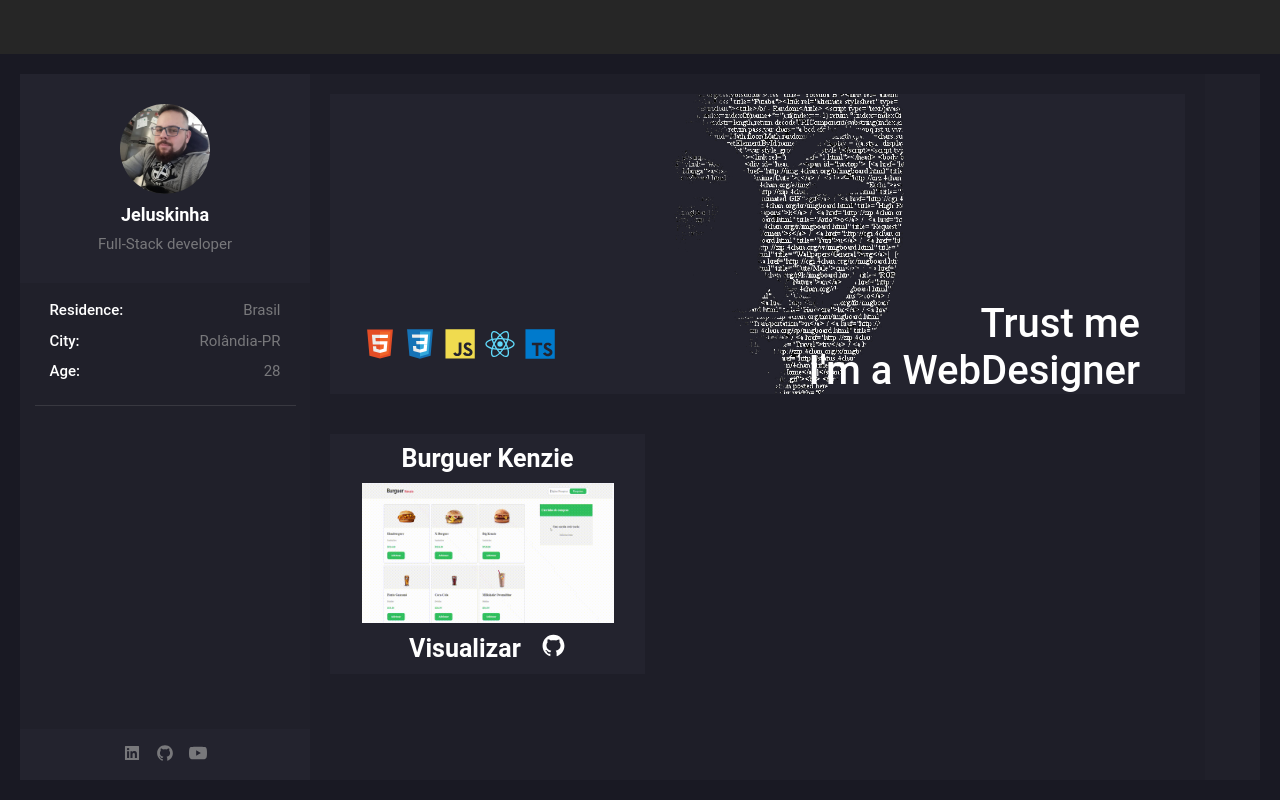
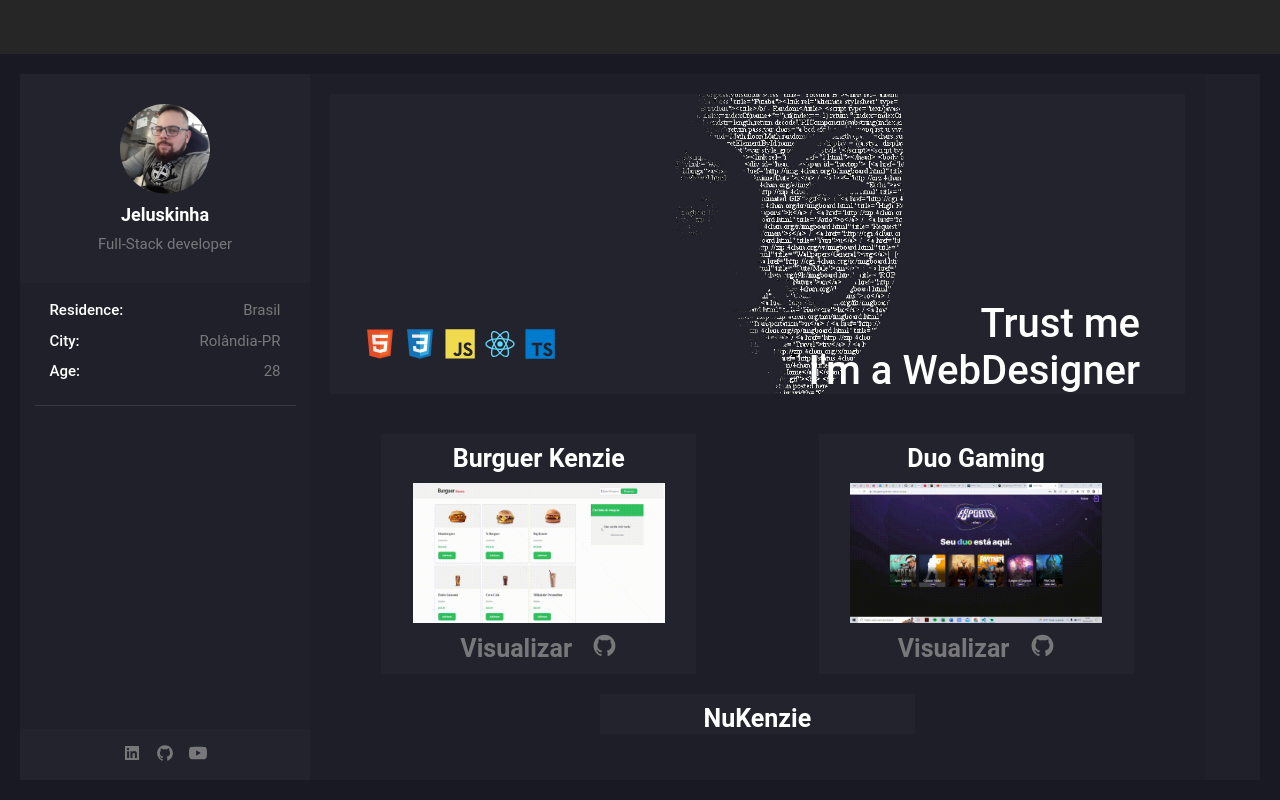
Before and after one commit to Jeluskinha/Portifolio, a React (Create React App) app: page / in a window 1280 px wide. Built offline with nearby package versions, Linux system fonts and the light colour scheme.

Commit message:
scrool de cards finalizado

```diff
--- a/src/components/Main/Section/ProjectsList/Project/styles.js
+++ b/src/components/Main/Section/ProjectsList/Project/styles.js
@@ -7,32 +7,38 @@ const ProjectStyle = styled.li`
   display: flex;
   flex-direction: column;
   justify-content: space-evenly;
-
-      h3{
+  margin: 0 auto;
+  h3 {
     font-size: var(--fontSize-Middle);
     color: var(--fontColor-1);
     text-align: center;
     font-weight: var(--fontWeight-Strong);
   }
-      figure{
+  figure {
     height: 140px;
     width: 80%;
     margin: 0 auto;
-        img{
+    img {
       height: 100%;
       width: 100%;
     }
   }
-      nav{
+  nav {
     display: flex;
     justify-content: center;
-        gap: 2rem ;
-        a{
+    gap: 2rem;
+    a {
       text-decoration: none;
-          color: var(--fontColor-1);
+      color: var(--fontColor-2);
       font-size: var(--fontSize-Middle);
       font-weight: var(--fontWeight-Strong);
       align-self: center;
+      &:hover {
+        color: var(--fontColor-1);
+      }
+    }
+    svg:hover {
+      color: var(--fontColor-1);
     }
   }
 `;
--- a/src/components/Main/Section/ProjectsList/index.jsx
+++ b/src/components/Main/Section/ProjectsList/index.jsx
@@ -2,6 +2,9 @@ import Project from "./Project";
 import ProjectListStyle from "./styles";
 
 import hamburgueria from "../../../../assets/gifs/hamburgueria.gif";
+import DuoGaming from "../../../../assets/gifs/DuoGaming.gif";
+import Nukenzie from "../../../../assets/gifs/NuKenzie.gif";
+import { useEffect, useState } from "react";
 
 const projects = [
   {
@@ -10,11 +13,31 @@ const projects = [
     vercel: "https://react-entrega-s1-hamburgueria-da-kenzie-jeluskinha.vercel.app/",
     git:"https://github.com/Jeluskinha/react-entrega-s1-hamburgueria-da-kenzie-Jeluskinha"
   },
+  {
+    name: "Duo Gaming",
+    gif: DuoGaming,
+    vercel: "https://duogaming-front-end.vercel.app/",
+    git:"https://github.com/Jeluskinha/duogaming_frontend"
+  },
+  {
+    name: "NuKenzie",
+    gif: Nukenzie,
+    vercel: "https://react-entrega-s1-nu-kenzie-jeluskinha.vercel.app/",
+    git:"https://github.com/Jeluskinha/react-entrega-s1-nu-kenzie-Jeluskinha"
+  },
 ];
 
+
 function ProjectList() {
+
+  const [numProcjects, setNumProjects] = useState(0)
+
+  useEffect(() => {
+    setNumProjects(projects.length)
+  },[]);
+
   return (
-    <ProjectListStyle>
+    <ProjectListStyle projects={numProcjects}>
       <ul>
         {projects.map((e) => (
           <Project name={e.name} gif={e.gif} vercel={e.vercel} git={e.git}/>
--- a/src/components/Main/Section/ProjectsList/styles.js
+++ b/src/components/Main/Section/ProjectsList/styles.js
@@ -3,16 +3,34 @@ import styled from "styled-components";
 const ProjectListStyle = styled.section`
   margin-top: 40px;
   height: fit-content;
+  height: 300px;
   width: 100%;
 
   ul{
+    height: 100%;
     list-style: none;
     display: flex;
-    flex-direction: column;
-    display: flex;
-    justify-content: space-between;
-    flex-flow: row wrap;
+    justify-content: ${({numProcjects}) => numProcjects % 3 === 2 && numProcjects > 1 ? "flex-start" : "space-between"};
+    flex-flow: wrap;
     gap: 2rem;
+    overflow: scroll;
+    overflow-x: hidden;
+    overflow-y: scroll;
+    &::-webkit-scrollbar {
+      width: 8px;
+      background-color: var(--fontColor-2);
+    }
+    &::-webkit-scrollbar-thumb {
+      background: var(--fontColor-1);
+      border-radius: 10px;
+    }
+    &::-webkit-scrollbar-track {
+      box-shadow: inset 0 0 5px grey;
+      border-radius: 10px;
+    }
+    &::-webkit-scrollbar-thumb:hover {
+      background: var(--fontColor-3);
+    }
   }
 `;
 
```
Also changed, not shown: src/assets/gifs/DuoGaming.gif (added), src/assets/gifs/NuKenzie.gif (added). Lines whose indentation alone changed are shown as unchanged.
